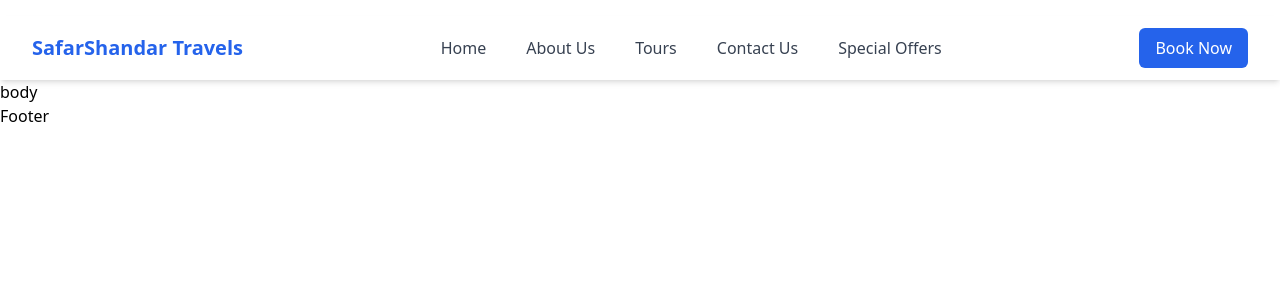
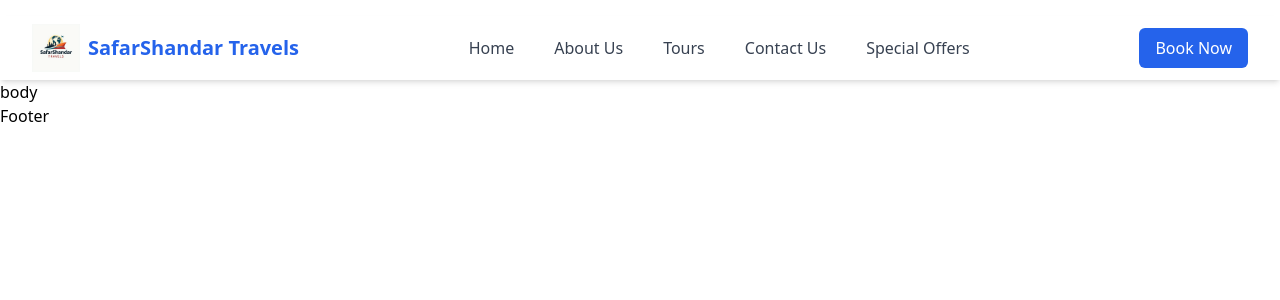
Before and after one commit to lionjumama/Tours-and-Travels, a React (Vite) app in the folder Frontend/: page / in a window 1280 px wide. Shown: the top 300 px of the page. Built offline with nearby package versions, Linux system fonts and the light colour scheme.

Commit message:
logo added

```diff
--- a/Frontend/src/components/Header.jsx
+++ b/Frontend/src/components/Header.jsx
@@ -2,12 +2,16 @@ import React from 'react';
 
 const Header = () => {
   return (
-    <header className="bg-white shadow-md mt-4">
+    <header className="bg-[#FFFFFF] shadow-md mt-4">
       <div className="max-w-7xl mx-auto px-4 sm:px-6 lg:px-8">
         <div className="flex justify-between items-center h-16"> {/* Added items-center */}
           {/* Logo/Brand */}
-          <div className="flex-shrink-0">
-            <a href="/" className="text-xl font-bold text-blue-600">SafarShandar Travels</a>
+          <div className="flex-shrink-0 flex items-center">
+            <a href="/" className="flex items-center space-x-2">
+              {/* Logo Placeholder */}
+              <img src="/logo.png" alt="Logo" className="h-12 w-auto " />
+              <span className="text-xl font-bold text-blue-600">SafarShandar Travels</span>
+            </a>
           </div>
 
           {/* Navigation Links */}
```
Also changed, not shown: Frontend/public/logo.png (added), Frontend/src/assets/images/logo.png (deleted).
